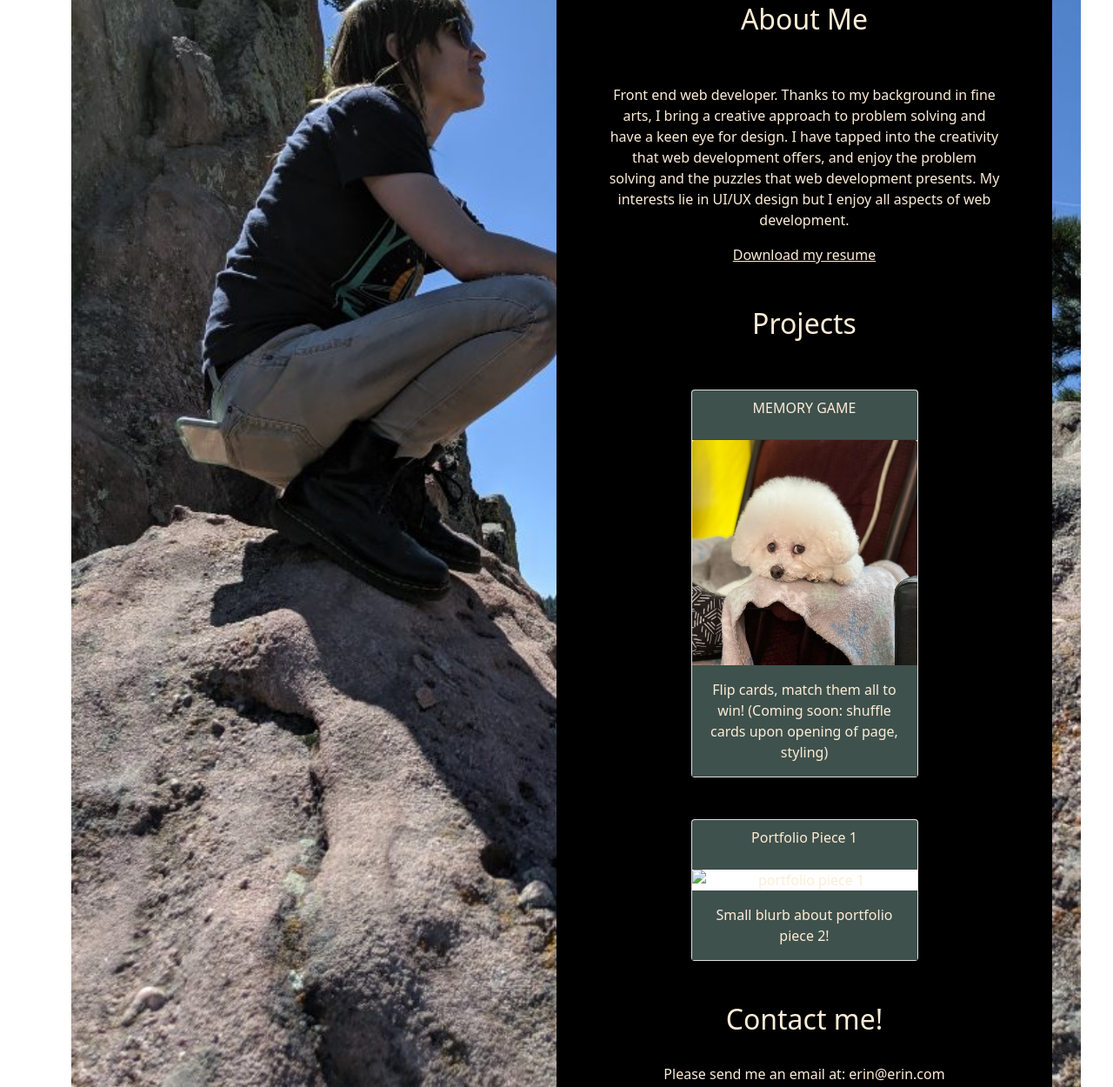
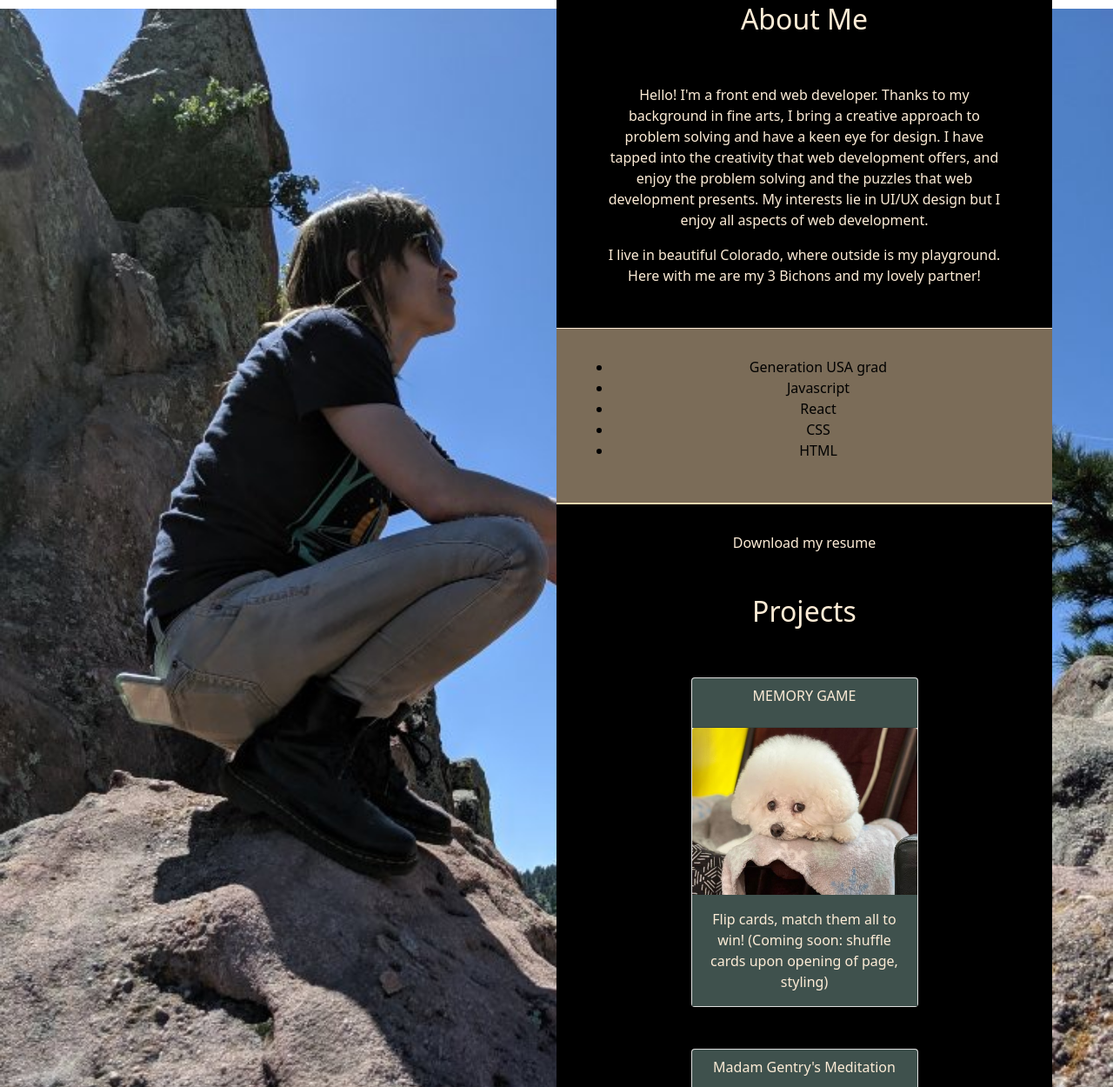
Before and after one commit to ErGent/Portfolio-Revamp, a plain HTML site: page index.html in a window 1280 px wide. Shown: the part 213-1463 px from the top of the page at 87% size. Drawn offline with nearby package versions, Linux system fonts and the light colour scheme.

Commit message:
happy with background image

```diff
--- a/assets/style.css
+++ b/assets/style.css
@@ -1,3 +1,13 @@
+body {
+  background-image: url("/assets/images/self2.JPG");
+  background-attachment: fixed;
+  background-repeat: no-repeat;
+  background-size: cover;
+  background-size: contain;
+  height: auto;
+  width: 100%;
+  background-position: 25% 75%;
+}
 .black {
   background-color: black;
   color: rgb(253, 236, 214);
@@ -5,12 +15,56 @@
 .nav-link {
   color: rgb(253, 236, 214, 0.7);
 }
+.nav-link:hover {
+  color: rgb(245, 215, 175);
+}
 .git {
   color: rgb(253, 236, 214, 0.7);
 }
-.pic img {
-  height: 100%;
-}
+
 .resume {
   color: rgb(253, 236, 214);
 }
+/*#self {
+  background-attachment: fixed;
+  overflow: hidden;
+  object-position: left;
+  viewport-fit: 100%;
+}*/
+.memoryLink {
+  color: rgb(253, 236, 214);
+}
+
+a {
+  text-decoration: none;
+  color: rgb(253, 236, 214);
+}
+
+a:visited {
+  text-decoration: none;
+  color: rgb(253, 236, 214);
+}
+
+a:hover {
+  text-decoration: none;
+  color: rgb(245, 215, 175);
+}
+
+a:active {
+  text-decoration: none;
+}
+.card-img-top {
+  width: 100%;
+  height: 15vw;
+  object-fit: cover;
+}
+.qualifications {
+  background-color: rgba(245, 215, 175, 0.5);
+  color: black;
+  margin-top: 2em;
+  margin-bottom: 2em;
+  padding: 2em;
+  display: inline-block;
+  border-top: 1px solid rgb(253, 236, 214);
+  border-bottom: 2px solid rgb(245, 215, 175);
+}
--- a/index.html
+++ b/index.html
@@ -19,10 +19,12 @@
         <div class="row">
 
             <!--background image left div-->
-            <div class="pic col-6">
-                <img src="/Portfolio-Revamp/assets/images/self2.JPG">
+            <div class="pic col-6" id="self">
+                <!--<img src="/Portfolio-Revamp/assets/images/self2.JPG">
+            </div>-->
+                <!--Right hand div holds text and content-->
+
             </div>
-            <!--Right hand div holds text and content-->
             <div class="black col-6 text-center">
 
                 <!--Nav contents-->
@@ -48,11 +50,27 @@
                     <div class="col-1"></div>
                     <div class="about col-10 text-center">
                         <h2>About Me</h2><br><br>
-                        <p>Front end web developer. Thanks to my background in fine arts, I bring a creative approach to
-                            problem solving and have a keen eye for design. I have tapped into the creativity that web
+                        <p>Hello! I'm a front end web developer. Thanks to my background in fine arts, I bring a
+                            creative
+                            approach to
+                            problem solving and have a keen eye for design. I have tapped into the creativity that
+                            web
                             development offers, and enjoy the problem solving and the puzzles that web development
                             presents.
                             My interests lie in UI/UX design but I enjoy all aspects of web development.</p>
+                        <p>I live in beautiful Colorado, where outside is my playground. Here with me are my 3 Bichons
+                            and
+                            my lovely partner!</p>
+                    </div>
+                    <div class="qualifications">
+                        <ul>
+                            <li>Generation USA grad</li>
+                            <li>Javascript</li>
+                            <li>React</li>
+                            <li>CSS</li>
+                            <li>HTML</li>
+
+                        </ul>
                     </div>
                     <div class="text-center">
 
@@ -78,13 +96,17 @@
 
                             </div>
                             <a href="https://ergent.github.io/first_game/" target="blank">
-                                <img class="card-img-top" src="/Portfolio-Revamp/assets/images/esme.jpg"
-                                    alt="portfolio piece 1"></a>
+                                <!--<img class="card-img-top" src="/Portfolio-Revamp/assets/images/esme.jpg"
+                                    alt="portfolio piece 1"></a>-->
+                                <img class="card-img-top" src="/assets/images/esme.jpg" alt="portfolio piece 1">
                                 <div class="card-body" style="background-color:rgb(63, 81, 77)">
                                     <p class=" card-text">
-                                    Flip cards, match them all to win! (Coming soon: shuffle cards upon opening of page,
+                                        Flip cards, match them all to win! (Coming soon: shuffle cards upon opening
+                                        of
+                                        page,
                                         styling)
                                     </p>
+                            </a>
                         </div>
                     </div>
                 </div>
@@ -96,13 +118,16 @@
                 <div class="col-6">
                     <div class="card h-100">
                         <div class="card-header" style="background-color: rgb(63, 81, 77)">
-                                <p>Portfolio Piece 1</p>
+                            <p>Madam Gentry's Meditation</p>
                         </div>
-                            <img class="card-img-top" src="#" alt="portfolio piece 1">
+                        <a href="#" target="blank">
+                            <img class="card-img-top d-flex align-items-start"
+                                src="assets/images/10_of_swords_Rebirth_cropped.jpg" alt="portfolio piece 1">
                             <div class="card-body" style="background-color:rgb(63, 81, 77)">
                                 <p class=" card-text">
-                                    Small blurb about portfolio piece 2!
+                                    Choose your Insight!<br>Meditation with the <br>Osho Zen Tarot Deck
                                 </p>
+                        </a>
                     </div>
                 </div>
             </div>
```
Also changed, not shown: assets/images/10_of_swords_Rebirth.jpg (added), assets/images/10_of_swords_Rebirth_cropped.jpg (added), assets/images/Me_cropped.jpg (added), assets/images/self2_cropped.jpg (added), 1 other file. Lines whose indentation alone changed are shown as unchanged.
